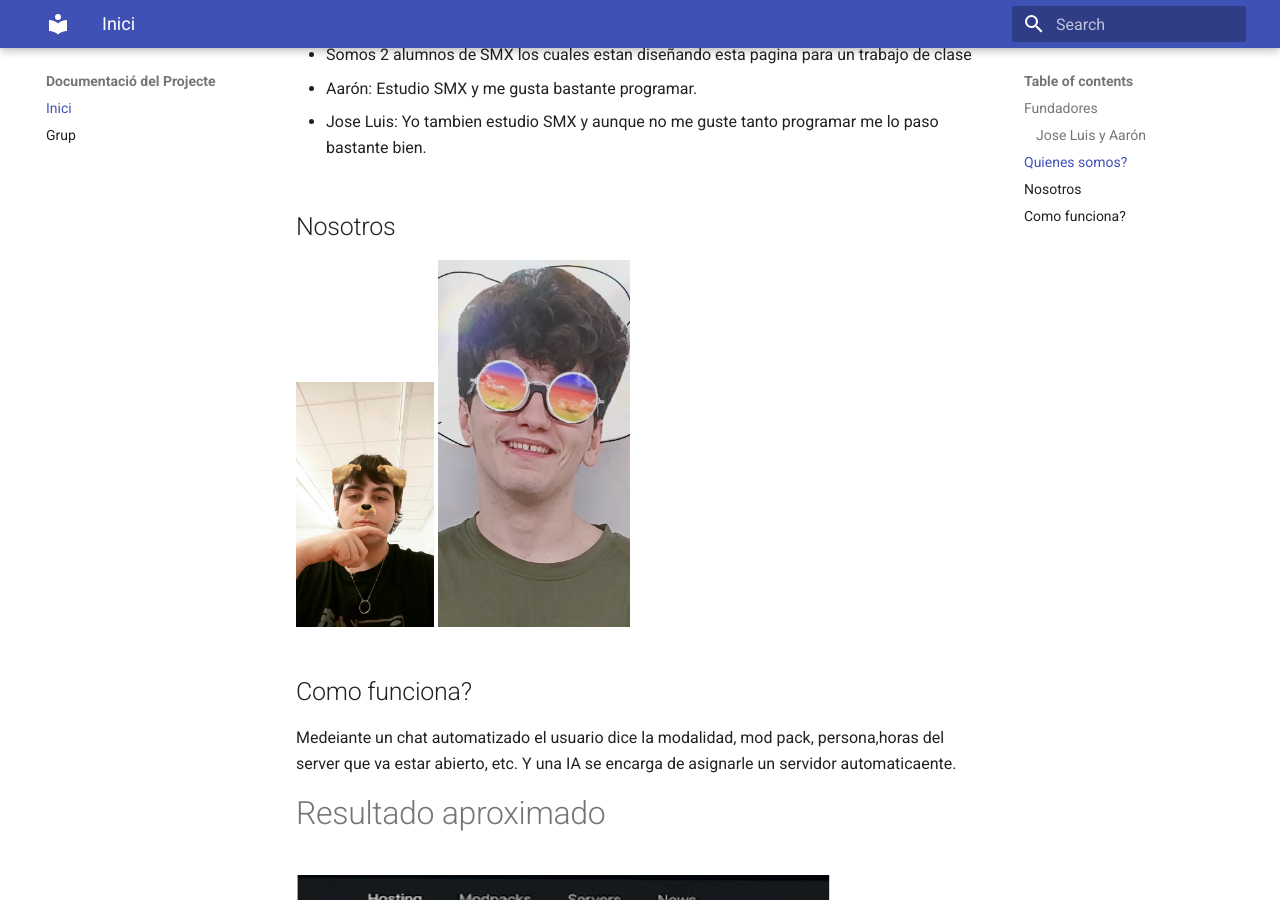
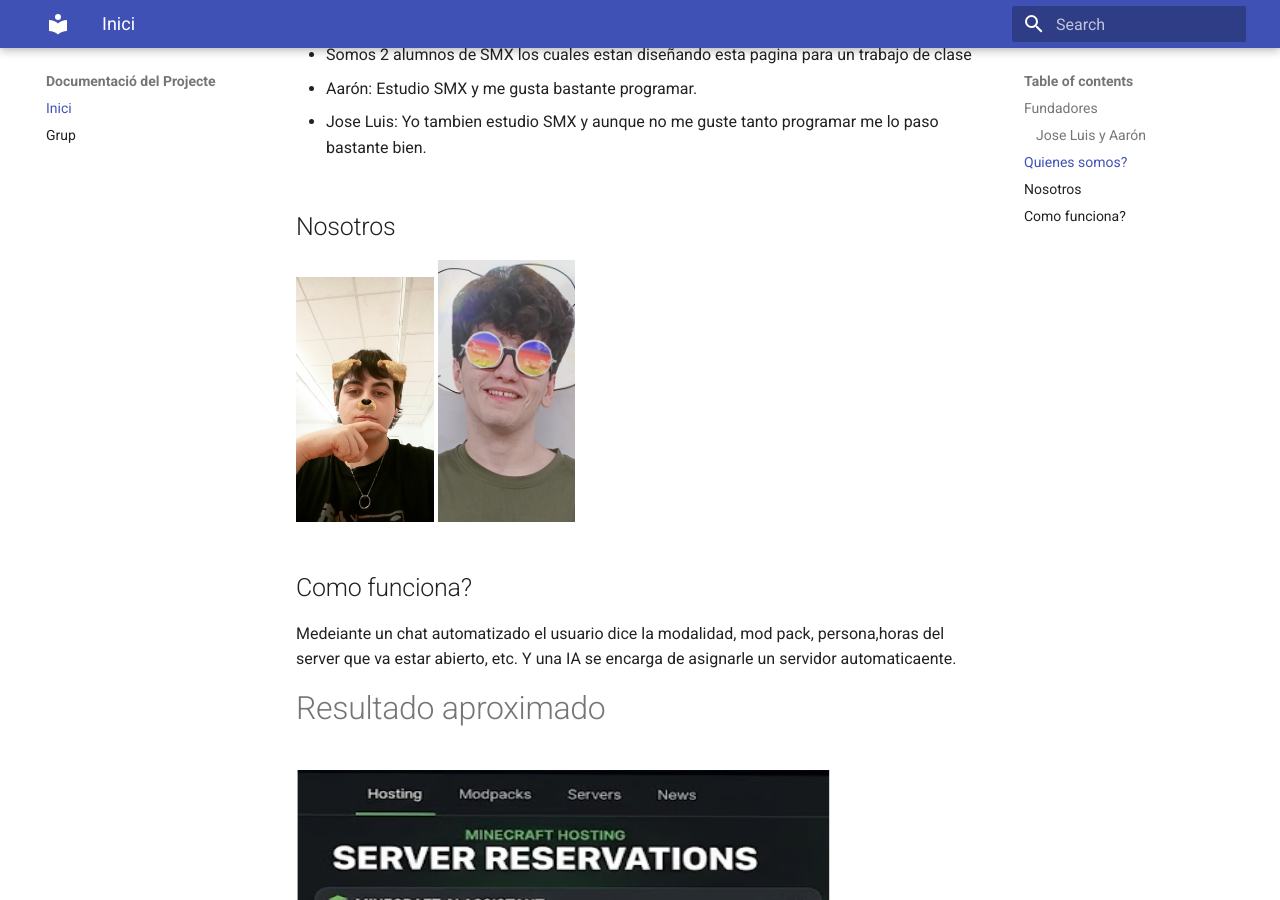
Before and after one commit to joseluislozano331-ops/projecto-gestor-de-reservas, an MkDocs documentation site: the page built from docs/index.md, in a window 1280 px wide and 900 px high, scrolled down 383 px. Built offline with MkDocs 1.6.1 and Material for MkDocs 9.7.7, drawn with Linux system fonts in a browser that asks for light colours.

Commit message:
Fix image width in index.md for consistent display

```diff
--- a/docs/index.md
+++ b/docs/index.md
@@ -16,7 +16,7 @@ Tu mundo, tus reglas. Crea tu propio servidor en segundos y juega sin límites.
 
 ## Nosotros
 <img src="img/Dogron.jpeg" width="20%">
-<img src="img/jose luis foto.jpeg" width="28%">
+<img src="img/jose luis foto.jpeg" width="20%">
 
 ## Como funciona?
 
```
